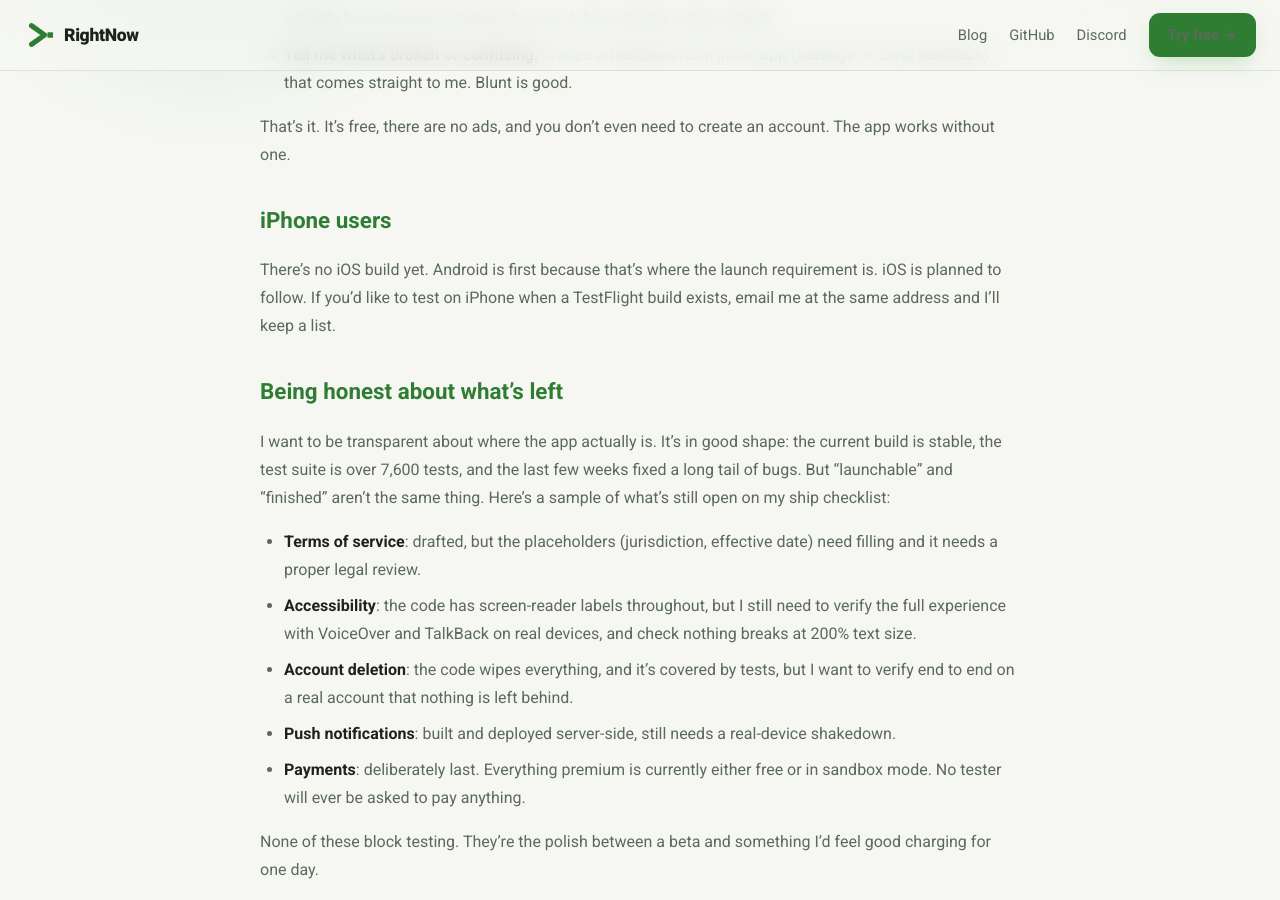
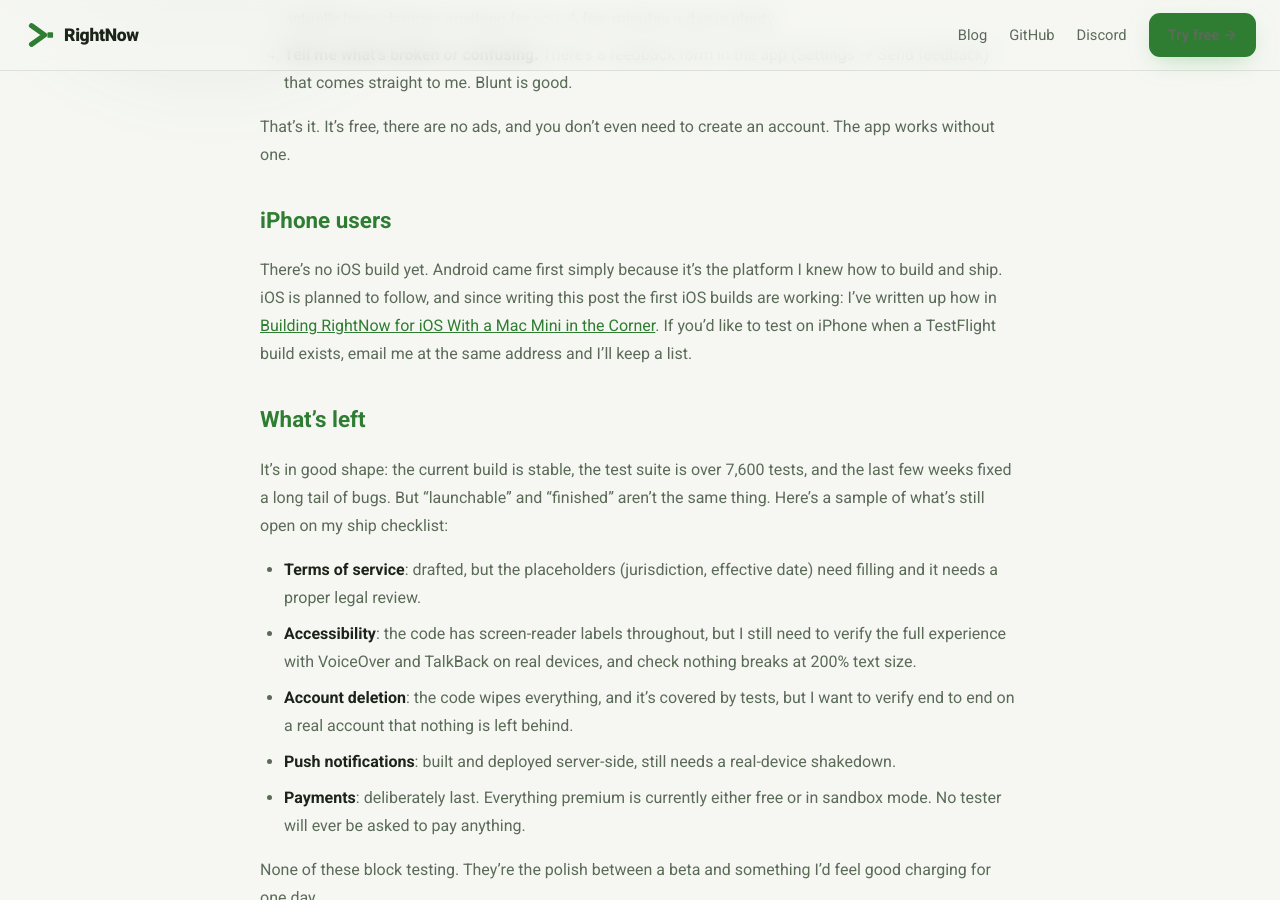
Before and after one commit to Aeropher/rtnwapp, a Jekyll site: the page built from _posts/2026-07-20-testers-wanted.md, in a window 1280 px wide and 900 px high, scrolled down 846 px. Built offline with Jekyll 4.4.1, drawn with Linux system fonts in a browser that asks for light colours.

Commit message:
Update testers wanted post: clarify iOS build status and add link to iOS build process; revise section titles for improved transparency on app readiness.

```diff
--- a/_posts/2026-07-20-testers-wanted.md
+++ b/_posts/2026-07-20-testers-wanted.md
@@ -23,11 +23,11 @@
 
 ## iPhone users
 
-There's no iOS build yet. Android is first because that's where the launch requirement is. iOS is planned to follow. If you'd like to test on iPhone when a TestFlight build exists, email me at the same address and I'll keep a list.
+There's no iOS build yet. Android came first simply because it's the platform I knew how to build and ship. iOS is planned to follow, and since writing this post the first iOS builds are working: I've written up how in [Building RightNow for iOS With a Mac Mini in the Corner](/blog/ios-builds-and-local-ci/). If you'd like to test on iPhone when a TestFlight build exists, email me at the same address and I'll keep a list.
 
-## Being honest about what's left
+## What's left
 
-I want to be transparent about where the app actually is. It's in good shape: the current build is stable, the test suite is over 7,600 tests, and the last few weeks fixed a long tail of bugs. But "launchable" and "finished" aren't the same thing. Here's a sample of what's still open on my ship checklist:
+It's in good shape: the current build is stable, the test suite is over 7,600 tests, and the last few weeks fixed a long tail of bugs. But "launchable" and "finished" aren't the same thing. Here's a sample of what's still open on my ship checklist:
 
 - **Terms of service**: drafted, but the placeholders (jurisdiction, effective date) need filling and it needs a proper legal review.
 - **Accessibility**: the code has screen-reader labels throughout, but I still need to verify the full experience with VoiceOver and TalkBack on real devices, and check nothing breaks at 200% text size.
```
